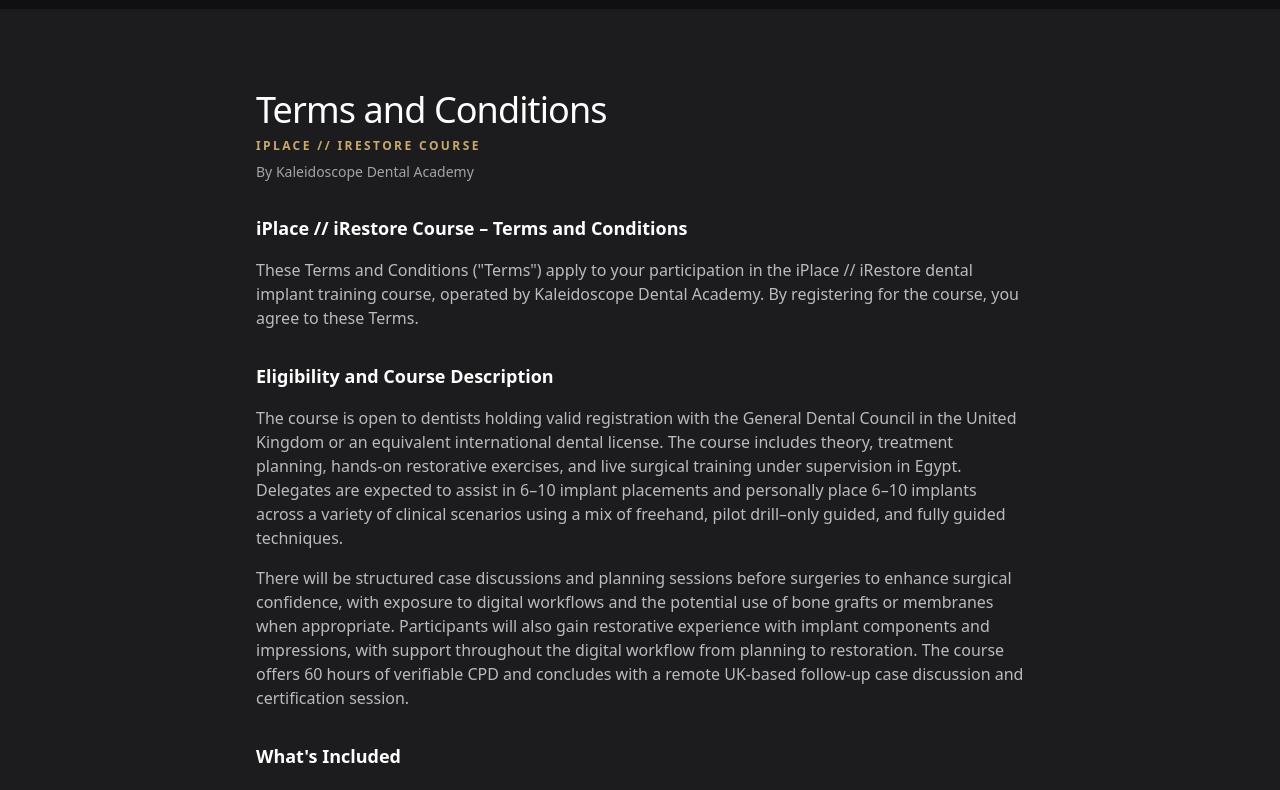
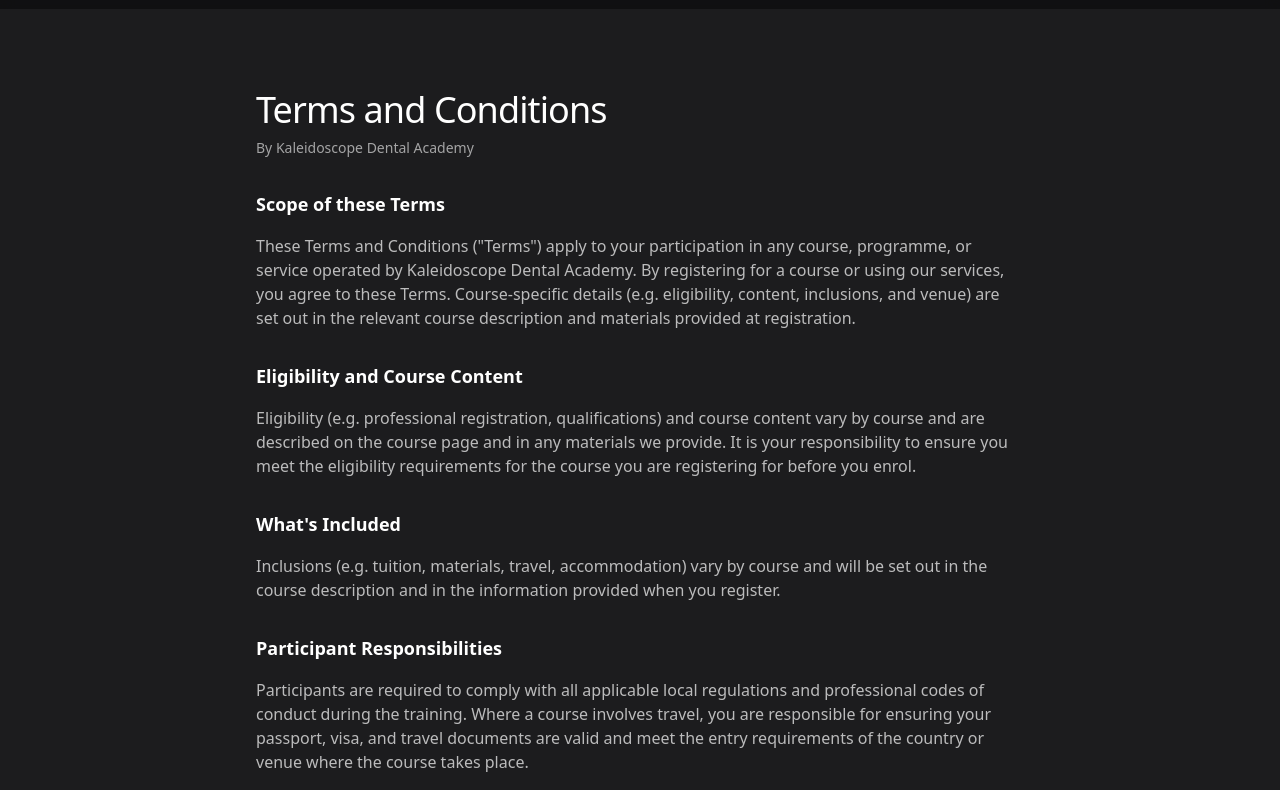
Before and after one commit to Xaeon-Innovation/dental-academy-website, a Next.js app in the folder web/: page /terms in a window 1280 px wide. Shown: the part 280-1070 px from the top of the page. Built offline with nearby package versions, Linux system fonts and the light colour scheme; no server answers; a web font is replaced by a local one.

Commit message:
hotfix: terms config

```diff
--- a/web/src/app/(public)/terms/page.tsx
+++ b/web/src/app/(public)/terms/page.tsx
@@ -3,7 +3,7 @@ import type { Metadata } from "next";
 export const metadata: Metadata = {
   title: "Terms and Conditions - Kaleidoscope Dental Academy",
   description:
-    "Terms and Conditions for the iPlace // iRestore dental implant training course operated by Kaleidoscope Dental Academy.",
+    "Terms and Conditions for courses and services operated by Kaleidoscope Dental Academy.",
 };
 
 export default function TermsPage() {
@@ -13,9 +13,6 @@ export default function TermsPage() {
         <h1 className="font-[var(--font-playfair)] text-3xl tracking-tight md:text-4xl">
           Terms and Conditions
         </h1>
-        <p className="mt-2 text-xs font-semibold uppercase tracking-[0.2em] text-accentGold">
-          iPlace // iRestore Course
-        </p>
         <p className="mt-2 text-sm text-white/60">
           By Kaleidoscope Dental Academy
         </p>
@@ -23,39 +20,28 @@ export default function TermsPage() {
         <div className="mt-8 space-y-8 text-sm leading-relaxed text-white/70 md:text-base">
           <section>
             <h2 className="mb-4 text-lg font-semibold text-white">
-              iPlace // iRestore Course – Terms and Conditions
+              Scope of these Terms
             </h2>
             <p>
               These Terms and Conditions ("Terms") apply to your participation
-              in the iPlace // iRestore dental implant training course, operated
-              by Kaleidoscope Dental Academy. By registering for the course, you
-              agree to these Terms.
+              in any course, programme, or service operated by Kaleidoscope
+              Dental Academy. By registering for a course or using our services,
+              you agree to these Terms. Course-specific details (e.g. eligibility,
+              content, inclusions, and venue) are set out in the relevant course
+              description and materials provided at registration.
             </p>
           </section>
 
           <section>
             <h2 className="mb-4 text-lg font-semibold text-white">
-              Eligibility and Course Description
+              Eligibility and Course Content
             </h2>
             <p>
-              The course is open to dentists holding valid registration with the
-              General Dental Council in the United Kingdom or an equivalent
-              international dental license. The course includes theory, treatment
-              planning, hands-on restorative exercises, and live surgical training
-              under supervision in Egypt. Delegates are expected to assist in 6–10
-              implant placements and personally place 6–10 implants across a
-              variety of clinical scenarios using a mix of freehand, pilot
-              drill–only guided, and fully guided techniques.
-            </p>
-            <p className="mt-4">
-              There will be structured case discussions and planning sessions
-              before surgeries to enhance surgical confidence, with exposure to
-              digital workflows and the potential use of bone grafts or membranes
-              when appropriate. Participants will also gain restorative experience
-              with implant components and impressions, with support throughout the
-              digital workflow from planning to restoration. The course offers 60
-              hours of verifiable CPD and concludes with a remote UK-based
-              follow-up case discussion and certification session.
+              Eligibility (e.g. professional registration, qualifications) and
+              course content vary by course and are described on the course
+              page and in any materials we provide. It is your responsibility to
+              ensure you meet the eligibility requirements for the course you
+              are registering for before you enrol.
             </p>
           </section>
 
@@ -64,8 +50,9 @@ export default function TermsPage() {
               What's Included
             </h2>
             <p>
-              Flights, accommodation, daily transfers, and course tuition are
-              included.
+              Inclusions (e.g. tuition, materials, travel, accommodation) vary
+              by course and will be set out in the course description and in
+              the information provided when you register.
             </p>
           </section>
 
@@ -74,10 +61,12 @@ export default function TermsPage() {
               Participant Responsibilities
             </h2>
             <p>
-              Participants are required to comply with all local regulations and
-              professional codes of conduct during the training in Egypt. You are
-              also responsible for ensuring your passport, visa, and travel
-              documents are valid and meet the entry requirements of Egypt.
+              Participants are required to comply with all applicable local
+              regulations and professional codes of conduct during the training.
+              Where a course involves travel, you are responsible for ensuring
+              your passport, visa, and travel documents are valid and meet the
+              entry requirements of the country or venue where the course takes
+              place.
             </p>
           </section>
 
```
